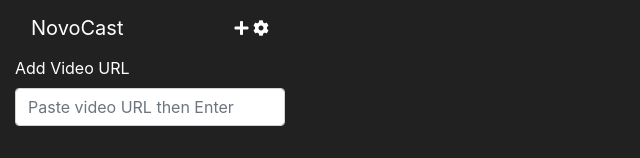
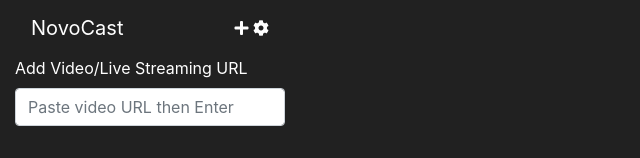
Before and after one commit to novo-ws/novocast-chrome-extension, a React (Create React App) app: page / in a window 1280 px wide. Both pictures are taken after a click on the icon 241 px from the left and 28 px from the top of the page. Shown: the top 158 px of the page, without its empty margins (0-640 px from the left). Built offline with nearby package versions, Linux system fonts and the light colour scheme; no server answers.

Commit message:
streaming url.

```diff
--- a/src/components/add.js
+++ b/src/components/add.js
@@ -5,7 +5,7 @@ const Add = props => {
   return (
     <Form>
       <FormGroup>
-        <Label for="url">Add Video URL</Label>
+        <Label for="url">Add Video/Live Streaming URL</Label>
         <Input
           type="text"
           name="url"
```
